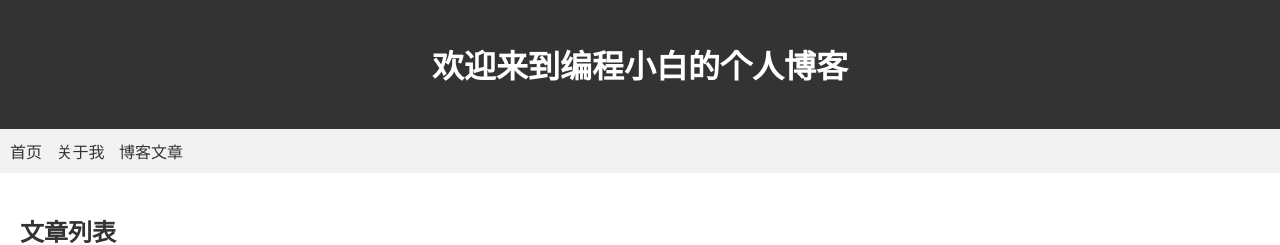
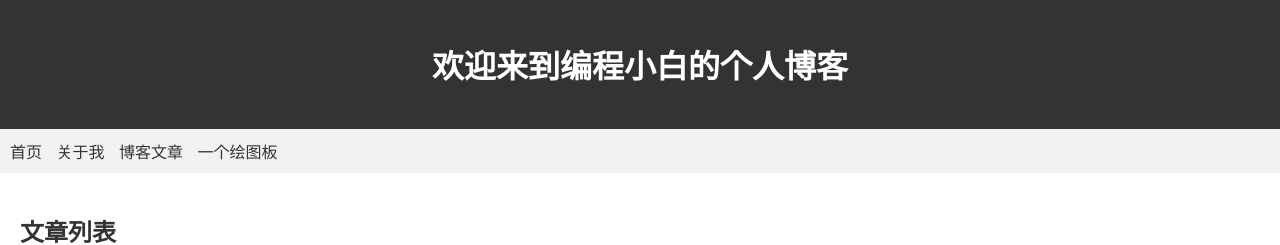
Before and after one commit to Huchangzhi/Huchangzhi.github.io, a plain HTML site: page index.html in a window 1280 px wide. Shown: the top 245 px of the page. Drawn offline with Linux system fonts and the light colour scheme.

Commit message:
Update index.html
Signed-off-by: Huchangzhi <138838812+Huchangzhi@users.noreply.github.com>

```diff
--- a/index.html
+++ b/index.html
@@ -78,6 +78,7 @@ footer {
             <li><a href="#">首页</a></li>
             <li><a href="#">关于我</a></li>
             <li><a href="#">博客文章</a></li>
+	    <li><a href="huituban.html">一个绘图板</a></li>
         </ul>
     </nav>
 
```
